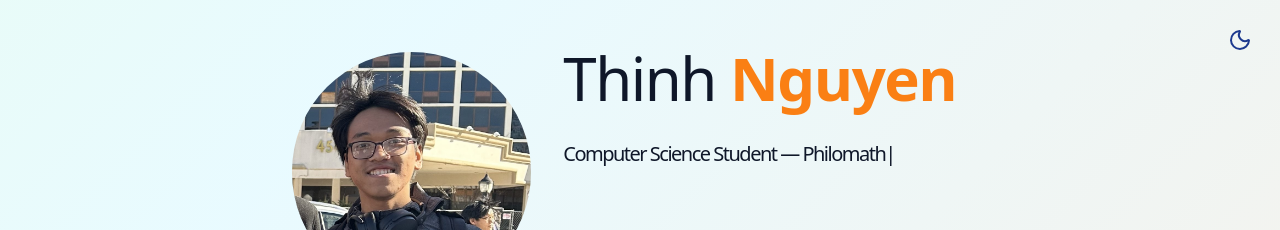
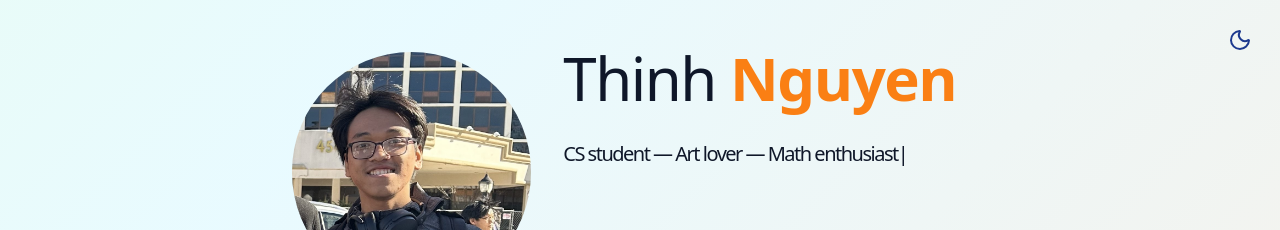
Before and after one commit to Softicles/thinhmnguyen.com, a React (Vite) app in the folder personal_web/: page / in a window 1280 px wide. Shown: the top 230 px of the page. Built offline with nearby package versions, Linux system fonts and the light colour scheme; some icons are missing.

Commit message:
update hero

```diff
--- a/personal_web/src/components/HeroSection.jsx
+++ b/personal_web/src/components/HeroSection.jsx
@@ -28,10 +28,10 @@ export const HeroSection = () => {
                                 {" "}
                                 Nguyen
                             </span>
-                            <div className="mt-8 text-lg md:text-xl text-muted-foreground max-w-2xl mx-auto">
+                            <div className="mt-8 text-lg md:text-xl text-muted-foreground max-w-2xl text-center md:text-left">
                                 <TypeAnimation
                                     sequence={[
-                                        "Computer Science Student — Philomath",
+                                        "CS student — Art lover — Math enthusiast",
                                     ]}
                                     wrapper="span"
                                     speed={50}
```
